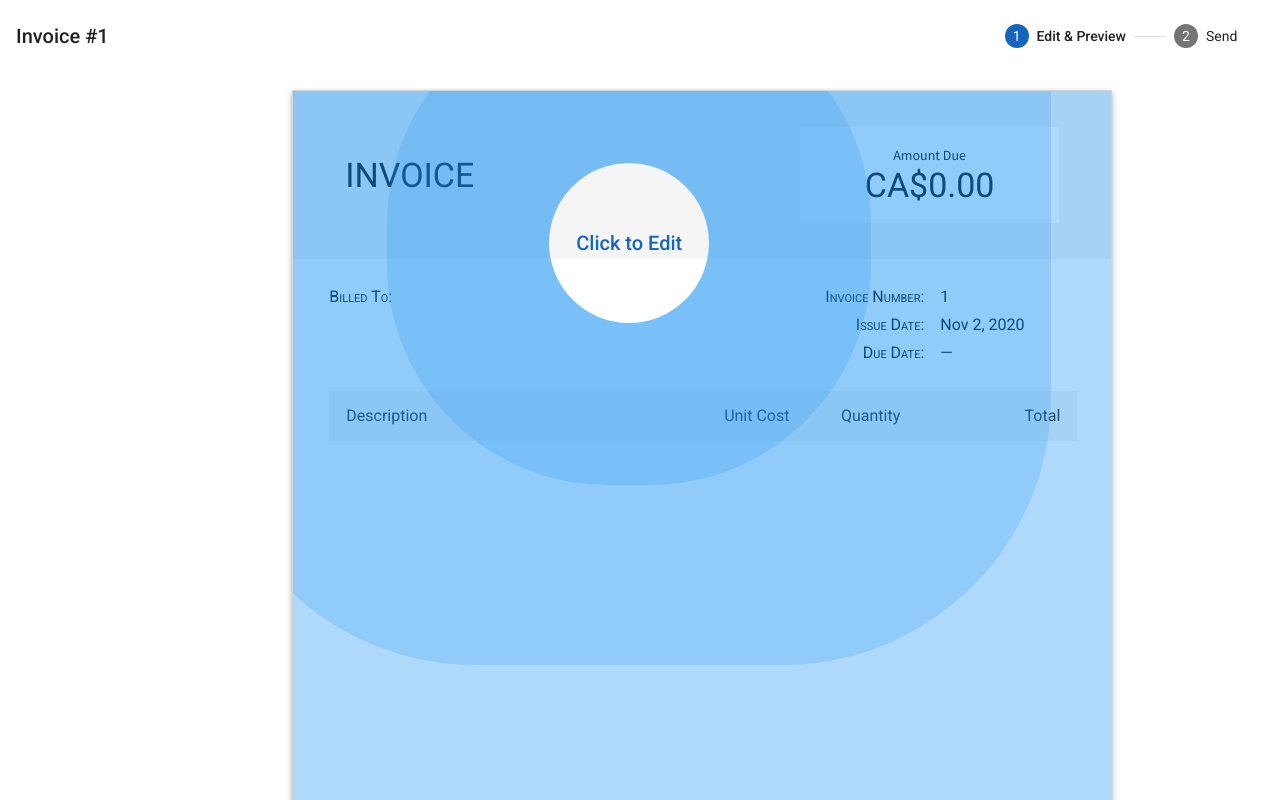
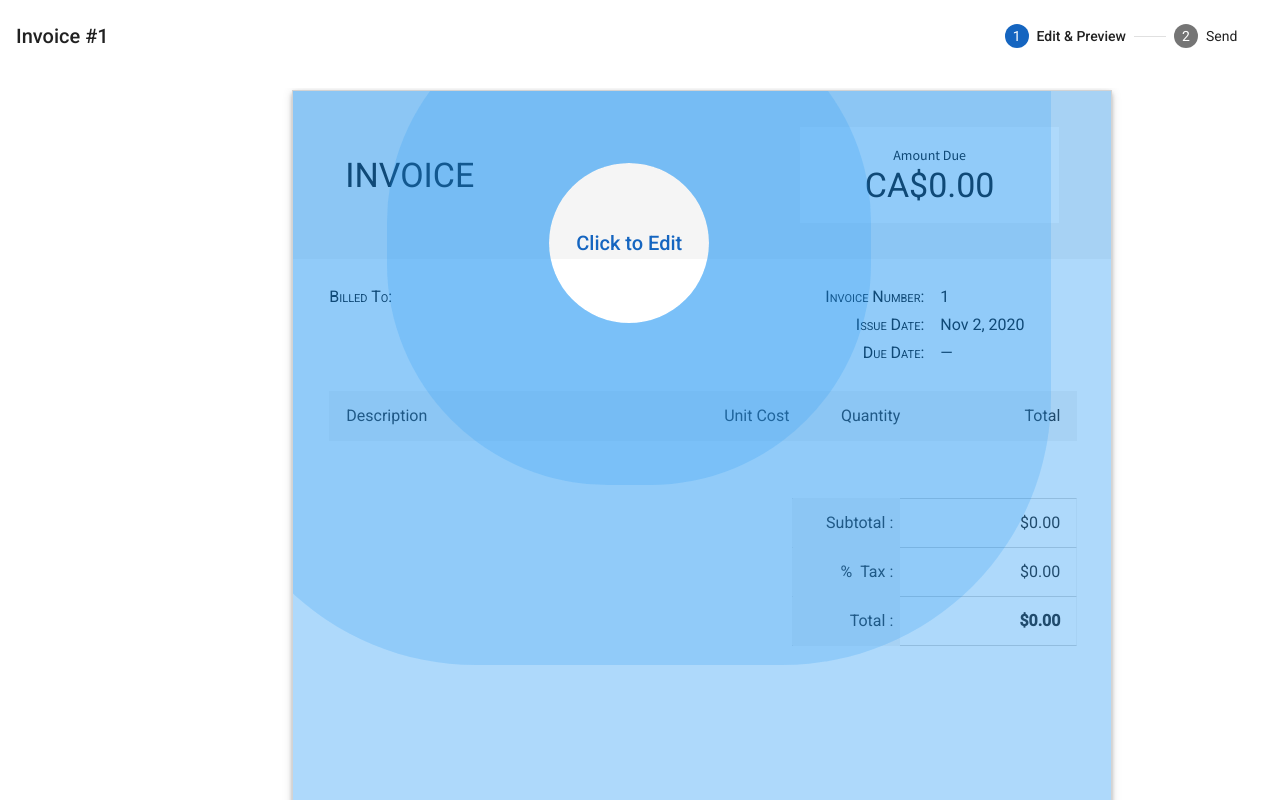
Before and after one commit to OlufemiOyewole/invoice-creation-ui, an Angular app: page / in a window 1280 px wide. Shown: the top 800 px of the page. Built offline with nearby package versions, Linux system fonts and the light colour scheme.

Commit message:
feat(preview): indicate errors for invalid fields

```diff
--- a/src/app/app.component.html
+++ b/src/app/app.component.html
@@ -7,7 +7,10 @@
 <mat-horizontal-stepper
   [ngClass]="{ 'big-screen': isBigScreen }"
   [selectedIndex]="currentStepperIndex"
-  (selectionChange)="currentStepperIndex = $event.selectedIndex"
+  (selectionChange)="
+    currentStepperIndex = $event.selectedIndex;
+    editPreviewInvoice.formTouched = true
+  "
   (click)="editPreviewInvoice.hideEditButtons()"
 >
   <mat-step
@@ -29,7 +32,10 @@
     </div>
   </mat-step>
 
-  <mat-step>
+  <mat-step
+    [stepControl]="isBigScreen ? invoiceForm : blankForm"
+    errorMessage=""
+  >
     <ng-template matStepLabel>{{
       isBigScreen ? "Edit & Preview" : "Preview"
     }}</ng-template>
--- a/src/app/app.component.ts
+++ b/src/app/app.component.ts
@@ -23,6 +23,7 @@ export class AppComponent implements OnDestroy {
   smallScreenBreakpointObserver: Subscription;
   currentStepperIndex = 0;
   stepperIndexChecked = false;
+  blankForm = new FormGroup({});
 
   constructor(
     private invoiceFormService: InvoiceFormService,
--- a/src/app/core/invoice-form.service.ts
+++ b/src/app/core/invoice-form.service.ts
@@ -59,7 +59,7 @@ export class InvoiceFormService {
       this.fb.group({
         description: [values?.description, Validators.required],
         unitCost: [
-          values?.unitCost,
+          values?.unitCost || 0,
           [Validators.min(0), Validators.max(1000000000)],
         ],
         quantity: [
--- a/src/app/edit-preview-invoice/edit-preview-invoice.component.css
+++ b/src/app/edit-preview-invoice/edit-preview-invoice.component.css
@@ -151,6 +151,10 @@
   transition: box-shadow 200ms cubic-bezier(0, 0, 0.2, 1);
 }
 
+.preview-body {
+  min-height: 107px;
+}
+
 .preview-content .mat-list-item {
   height: unset;
   min-height: 48px;
--- a/src/app/edit-preview-invoice/edit-preview-invoice.component.html
+++ b/src/app/edit-preview-invoice/edit-preview-invoice.component.html
@@ -37,7 +37,25 @@
                   </button>
                 </div>
 
-                <span>{{ invoiceForm.get("description")?.value }}</span>
+                <ng-container
+                  *ngIf="
+                    invoiceForm.get('description')?.touched || formTouched;
+                    else description
+                  "
+                >
+                  <span *ngIf="invoiceForm.get('description')?.value">{{
+                    invoiceForm.get("description")?.value
+                  }}</span>
+                  <span
+                    *ngIf="!invoiceForm.get('description')?.value"
+                    class="required-field mat-subheading-2"
+                    >*</span
+                  >
+                </ng-container>
+
+                <ng-template #description>
+                  <span>{{ invoiceForm.get("description")?.value }}</span>
+                </ng-template>
               </div>
             </div>
           </div>
@@ -84,7 +102,25 @@
             </div>
 
             <div>
-              {{ invoiceForm.get("billedTo")?.value }}
+              <ng-container
+                *ngIf="
+                  invoiceForm.get('billedTo')?.touched || formTouched;
+                  else billedTo
+                "
+              >
+                <span *ngIf="invoiceForm.get('billedTo')?.value">{{
+                  invoiceForm.get("billedTo")?.value
+                }}</span>
+                <span
+                  *ngIf="!invoiceForm.get('billedTo')?.value"
+                  class="required-field mat-subheading-2"
+                  >*</span
+                >
+              </ng-container>
+
+              <ng-template #billedTo>
+                <span>{{ invoiceForm.get("billedTo")?.value }}</span>
+              </ng-template>
             </div>
           </div>
           <div style="flex: 1; text-align: right">
@@ -111,7 +147,7 @@
           </div>
         </section>
 
-        <section class="body">
+        <section class="preview-body">
           <mat-list>
             <mat-list-item class="line-item-header">
               <div class="row">
@@ -176,7 +212,15 @@
                 </div>
 
                 <span class="column-unit-cost">
-                  {{ lineItem.get("unitCost")?.value || 0 | currency }}
+                  <ng-container
+                    *ngIf="lineItem.get('unitCost')?.invalid; else unitCost"
+                  >
+                    <span class="required-field">*</span>
+                  </ng-container>
+
+                  <ng-template #unitCost>
+                    {{ lineItem.get("unitCost")?.value || 0 | currency }}
+                  </ng-template>
                 </span>
 
                 <span
@@ -218,7 +262,7 @@
             >
               <button
                 mat-button
-                class="edit-mode-item"
+                class="edit-mode-item mat-elevation-z1"
                 (click)="addLineItem()"
                 color="accent"
                 appStopClickPropagation
@@ -230,7 +274,7 @@
           </mat-list>
         </section>
 
-        <section class="summary" *ngIf="lineItems.controls.length">
+        <section class="summary">
           <mat-list style="width: 38%">
             <mat-list-item style="border-top: 1px solid lightgrey">
               <div class="row">
@@ -255,10 +299,16 @@
                   </button>
                 </div>
 
-                <span class="field-label"
-                  >{{ invoiceForm?.get("taxRate")?.value }}&#37;&nbsp;Tax
-                  :</span
-                >
+                <span class="field-label">
+                  <span
+                    [ngClass]="{
+                      'required-field': invoiceForm?.get('taxRate')?.invalid
+                    }"
+                  >
+                    {{ invoiceForm?.get("taxRate")?.value }}&#37;
+                  </span>
+                  &nbsp;Tax :
+                </span>
                 <span class="column-total">{{ taxAmount | currency }}</span>
               </div>
             </mat-list-item>
--- a/src/app/edit-preview-invoice/edit-preview-invoice.component.ts
+++ b/src/app/edit-preview-invoice/edit-preview-invoice.component.ts
@@ -68,6 +68,7 @@ export class EditPreviewInvoiceComponent implements AfterViewInit {
   _editMode = false;
   displayToggleInfo = true;
   invoiceForm: FormGroup;
+  formTouched = false;
   invoiceWidth = 820;
   previewHeight = '0px';
   previewScale = 'translate(-50%, 0%) scale(1)';
--- a/src/styles.css
+++ b/src/styles.css
@@ -4,6 +4,7 @@ html,
 body {
   height: 100%;
 }
+
 body {
   font-family: Roboto, "Helvetica Neue", sans-serif;
   max-width: 1280px;
```
